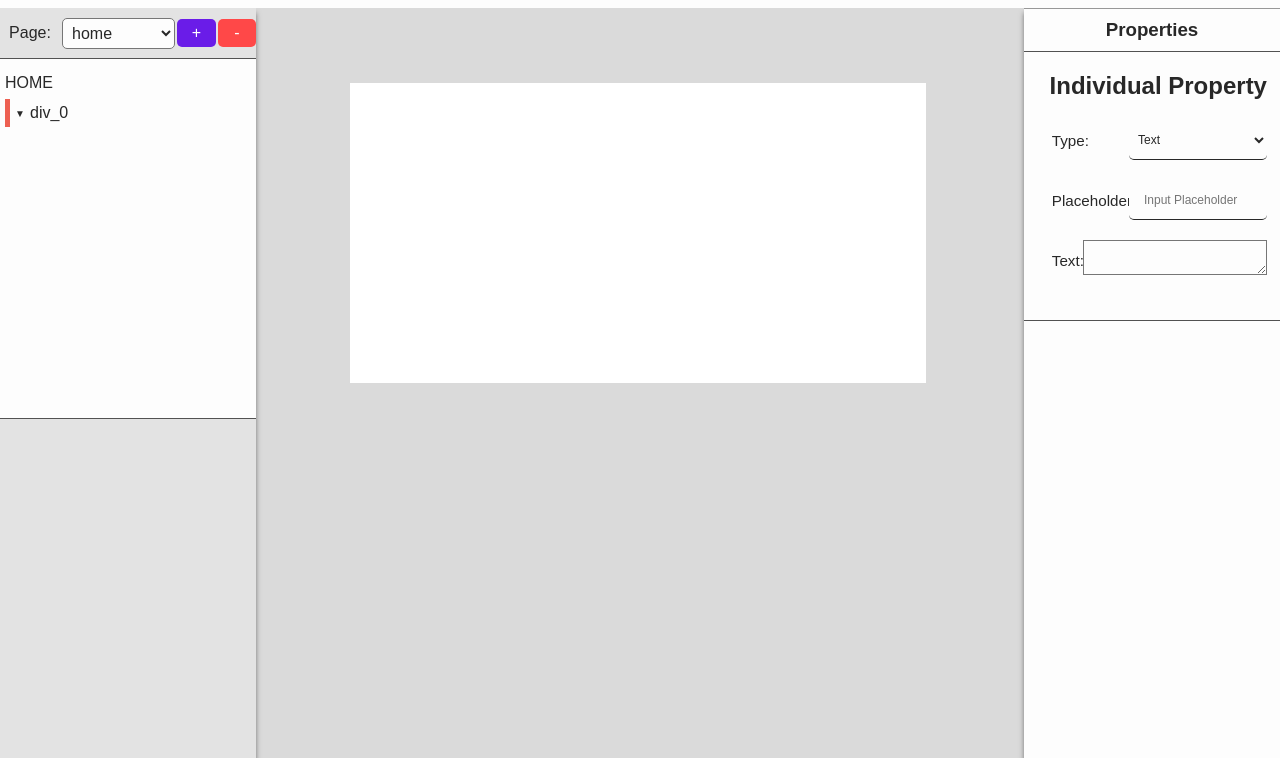
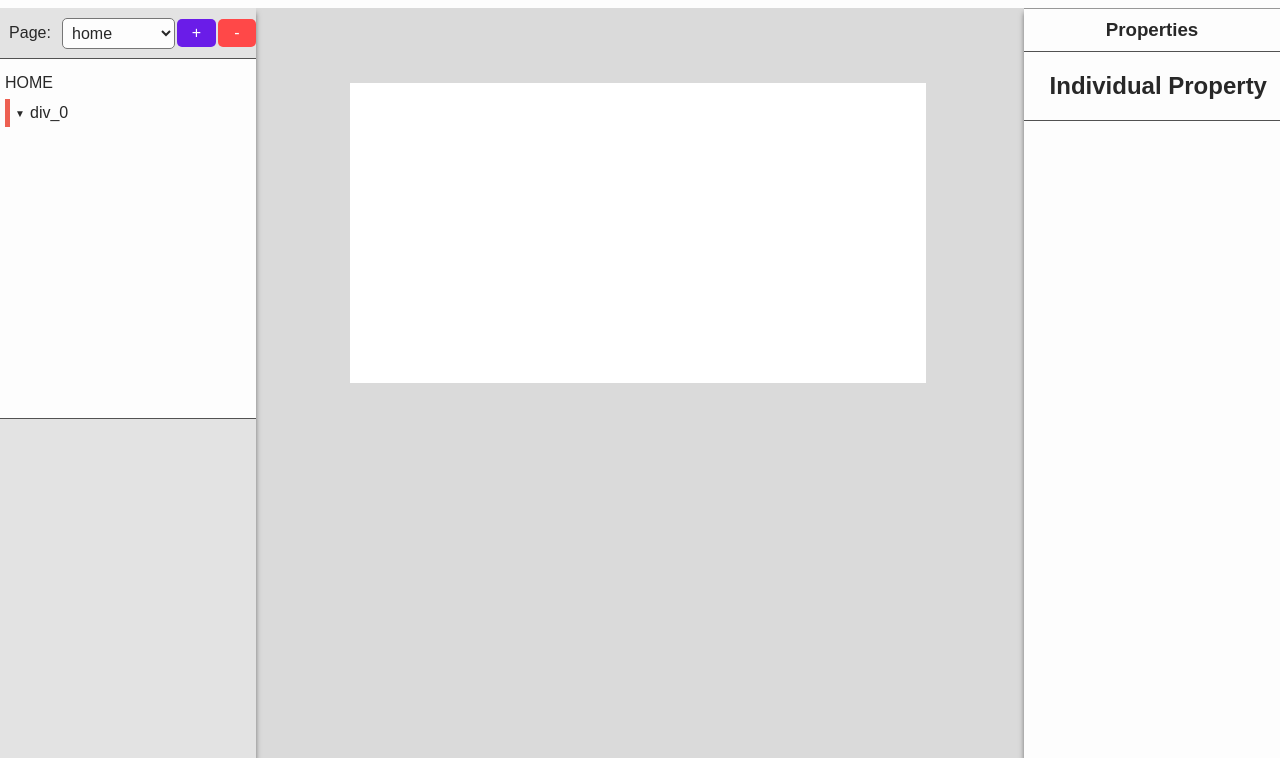
Before and after one commit to RehanAli21/design_to_code, a plain HTML site: page index.html in a window 1280 px wide. Shown: the part 42-800 px from the top of the page. Drawn offline with Linux system fonts and the light colour scheme.

Commit message:
now showing individual properties according to the active element.

```diff
--- a/index.html
+++ b/index.html
@@ -153,6 +153,7 @@
 						</h2>
 						<div
 							class="property_section"
+							id="i_input_type_section"
 							style="grid-template-columns: 40% 60%">
 							<label class="input">Type: </label>
 							<select
@@ -174,6 +175,7 @@
 						</div>
 						<div
 							class="property_section"
+							id="i_placeholder_section"
 							style="grid-template-columns: 40% 60%">
 							<label class="input">Placeholder: </label>
 							<input
@@ -184,6 +186,7 @@
 						</div>
 						<div
 							class="property_section"
+							id="i_text_section"
 							style="grid-template-columns: 20% 80%">
 							<label class="input">Text: </label>
 							<textarea
--- a/js_scripts/data/enums.js
+++ b/js_scripts/data/enums.js
@@ -23,6 +23,9 @@ export const Properties = {
 	PAGE: 'page',
 	TEXTALIGN: 'text_align',
 	SLEFALIGN: 'self_align',
+	I_TEXT: 'i_text',
+	I_PLACEHOLDER: 'i_placeholder',
+	I_INPUT_TYPE: 'i_input_type',
 }
 
 export const PropertiesSectionIDs = {
@@ -33,6 +36,9 @@ export const PropertiesSectionIDs = {
 	page: 'page_section',
 	text_align: 'text_align_section',
 	self_align: 'self_align_section',
+	i_text: 'i_text_section',
+	i_placeholder: 'i_placeholder_section',
+	i_input_type: 'i_input_type_section',
 }
 
 export const InputTypes = {
--- a/js_scripts/show_properties_for_element.js
+++ b/js_scripts/show_properties_for_element.js
@@ -4,11 +4,28 @@ import { getKeyForChildrenUsingTagName } from './show_elements_to_add.js'
 
 const availablePropertiesForElements = {
 	DIV: [Properties.TRANSFORM, Properties.APPEARANCE, Properties.TEXTALIGN, Properties.SLEFALIGN],
-	BUTTON: [Properties.TRANSFORM, Properties.APPEARANCE, Properties.FONT, Properties.TEXTALIGN],
-	INPUT: [Properties.TRANSFORM, Properties.APPEARANCE, Properties.FONT, Properties.TEXT, Properties.TEXTALIGN],
+	BUTTON: [Properties.TRANSFORM, Properties.APPEARANCE, Properties.FONT, Properties.TEXTALIGN, Properties.I_TEXT],
+	INPUT: [
+		Properties.TRANSFORM,
+		Properties.APPEARANCE,
+		Properties.FONT,
+		Properties.TEXT,
+		Properties.TEXTALIGN,
+		Properties.I_PLACEHOLDER,
+		,
+		Properties.I_INPUT_TYPE,
+	],
 	SELECT: [Properties.TRANSFORM, Properties.APPEARANCE, Properties.FONT, Properties.TEXT, Properties.TEXTALIGN],
-	TEXT: [Properties.TRANSFORM, Properties.APPEARANCE, Properties.TEXT, Properties.FONT, Properties.TEXTALIGN, Properties.SLEFALIGN],
-	OPTION: [],
+	TEXT: [
+		Properties.TRANSFORM,
+		Properties.APPEARANCE,
+		Properties.TEXT,
+		Properties.FONT,
+		Properties.TEXTALIGN,
+		Properties.SLEFALIGN,
+		Properties.I_TEXT,
+	],
+	OPTION: [Properties.I_TEXT],
 	PAGE: [Properties.PAGE],
 }
 
```
